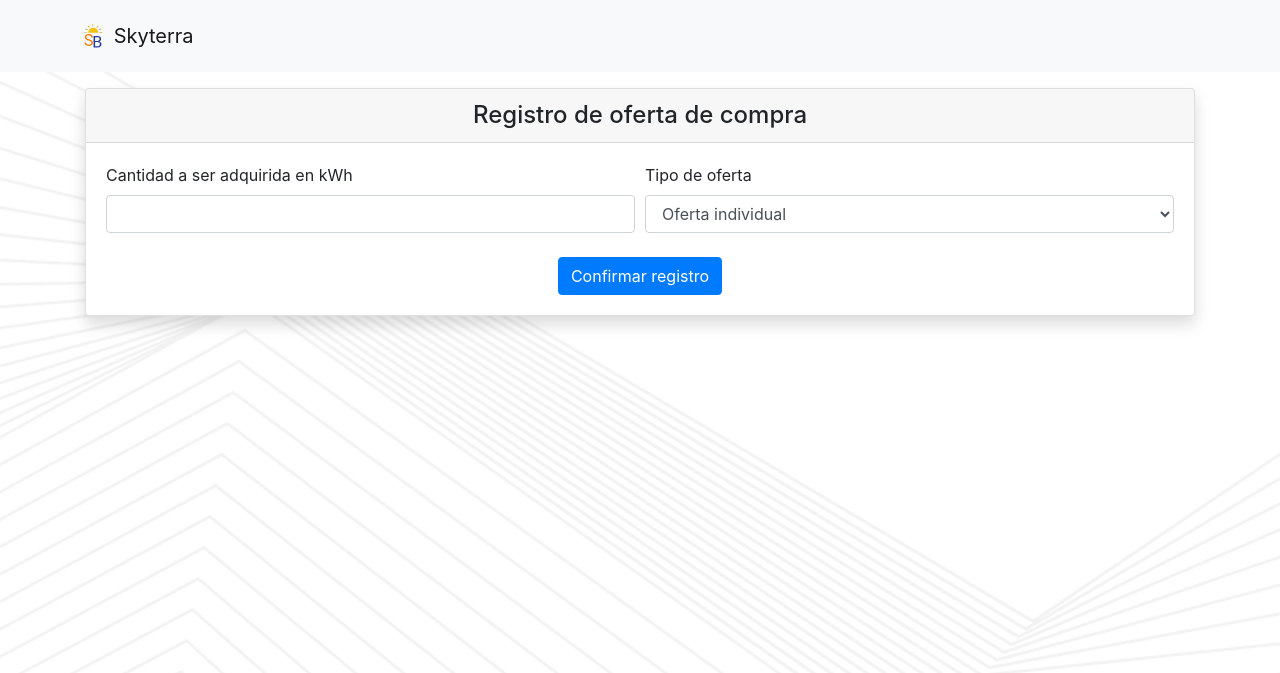
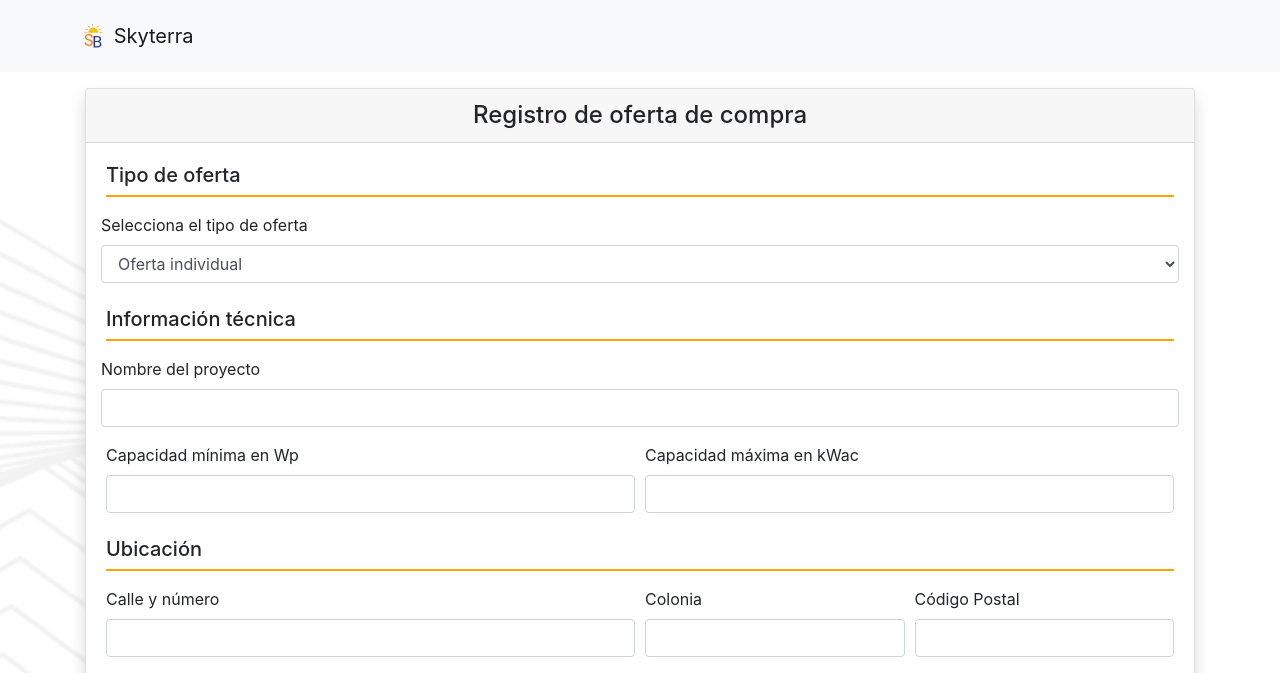
Before and after one commit to CienciasBCS/skyTerra, a Flask app: page /solarbeam/app/registro_oferta_compra/ in a window 1280 px wide. Shown: the top 673 px of the page. Before the commit the page ends 333 px from the top, so only its background shows below. Run offline with Flask 2, Linux system fonts and the light colour scheme; some libraries are stand-ins or nearby versions.

Commit message:
se añadieron elementos para el registro de una nueva oferta de compraa

```diff
--- a/app/templates/solarBeam/integrador_oferta_compra.html
+++ b/app/templates/solarBeam/integrador_oferta_compra.html
@@ -31,6 +31,9 @@
                 </div>
                 <div class="row d-flex justify-content-center mt-3">
                     <div id="gMap" style='width: 90%; height: 60vh;'></div>
+                </div>
+                <div class="row d-flex justify-content-center mt-3">
+                    <a href="#"><button class="btn btn-primary">Agregar Oferta</button></a>
                 </div>
             </div>
         </div>
--- a/app/templates/solarBeam/reg_oferta_compra.html
+++ b/app/templates/solarBeam/reg_oferta_compra.html
@@ -13,17 +13,57 @@
         <div class="card shadow">
             <div class="card-header h4 text-center">Registro de oferta de compra</div>
             <div class="card-body">
-                <div class="form-row">
-                    <div class="col-sm-6">
-                        <label for="eneQty">Cantidad a ser adquirida en kWh</label>
-                        <input type="number" name="eneQty" class="form-control">
+                <div class="form-group">
+                    <div class="orange-bottom-border">
+                        <h5>Tipo de oferta</h5>
                     </div>
-                    <div class="col-sm-6">
-                        <label for="rolUser">Tipo de oferta</label>
-                        <select name="rolUser" id="rolUser" class="form-control">
+                    <div class="form-row mt-3">
+                        <label for="tipoOferta">Selecciona el tipo de oferta</label>
+                        <select name="tipoOferta" id="tipoOferta" class="form-control">
                             <option value="ofertaInd">Oferta individual</option>
                             <option value="ofertaAgr">Oferta agrupada</option>
                         </select>
+                    </div>
+                </div>
+                <div class="form-group mt-4">
+                    <div class="orange-bottom-border">
+                        <h5>Información técnica</h5>
+                    </div>
+                    <div class="form-row mt-3">
+                        <label for="proyectoNombre">Nombre del proyecto</label>
+                        <input type="text" name="proyectoNombre" id="proyectoNombre" class="form-control">
+                    </div>
+                    <div class="form-row mt-3">
+                        <div class="col-sm-6">
+                            <label for="capMin">Capacidad mínima en Wp</label>
+                            <input type="number" name="capMin" id="capMin" class="form-control">
+                        </div>
+                        <div class="col-sm-6">
+                            <label for="capMax">Capacidad máxima en kWac</label>
+                            <input type="number" name="capMax" id="capMax" class="form-control">
+                        </div>
+                    </div>
+                </div>
+                <div class="form-group mt-4">
+                    <div class="orange-bottom-border">
+                        <h5>Ubicación</h5>
+                    </div>
+                    <div class="form-row mt-3">
+                        <div class="col-md-6">
+                            <label for="calle">Calle y número</label>
+                            <input type="text" name="calle" class="form-control">
+                        </div>
+                        <div class="col-md-3 col-sm-3">
+                            <label for="colonia">Colonia</label>
+                            <input type="text" name="colonia" class="form-control">
+                        </div>
+                        <div class="col-md-3 col-sm-3">
+                            <label for="cp">Código Postal</label>
+                            <input type="text" name="cp" class="form-control">
+                        </div>
+                    </div>
+                    <div class="form-row d-flex justify-content-center mt-3">
+                        <div id="gMap" style='width: 90%; height: 60vh;'></div>
                     </div>
                 </div>
                 <div class="row d-flex justify-content-center mt-4">
@@ -37,4 +77,56 @@
 {% endblock content %}
 
 {% block javascript %}
+<script
+    src="https://maps.googleapis.com/maps/api/js?key=AIzaSyCDzLu74p00cxGZVFd5fGWkH6Aj6lBJO-Q&callback=initMap&libraries=&v=weekly"
+    async></script>
+<script>
+    const mapFunctions = (() => {
+        let marker;
+        let map;
+        let latitud = document.querySelector('#coordLat');
+        let longitud = document.querySelector('#coordLon');
+
+        const placeMarker = (location) => {
+            if (marker) {
+                marker.setPosition(location);
+                addCoords();
+            } else {
+                marker = new google.maps.Marker({
+                    position: location,
+                    map: map
+                });
+                addCoords();
+            }
+        }
+
+        const addCoords = () => {
+            latitud.value = marker.getPosition().lat();
+            longitud.value = marker.getPosition().lng();
+        }
+
+        const getCoords = () => {
+            let long = marker.getPosition().lng();
+            let lat = marker.getPosition().lat();
+
+            return [long, lat]
+        }
+
+        function initMap() {
+            map = new google.maps.Map(
+                document.getElementById('gMap'), {
+                zoom: 9,
+                center: { lat: 24.1409, lng: -110.3128 }
+            });
+            google.maps.event.addListener(map, 'click', function (event) {
+                placeMarker(event.latLng);
+            });
+        }
+        return { initMap, getCoords }
+    })()
+
+    function initMap() {
+        mapFunctions.initMap();
+    }
+</script>
 {% endblock javascript %}
```
